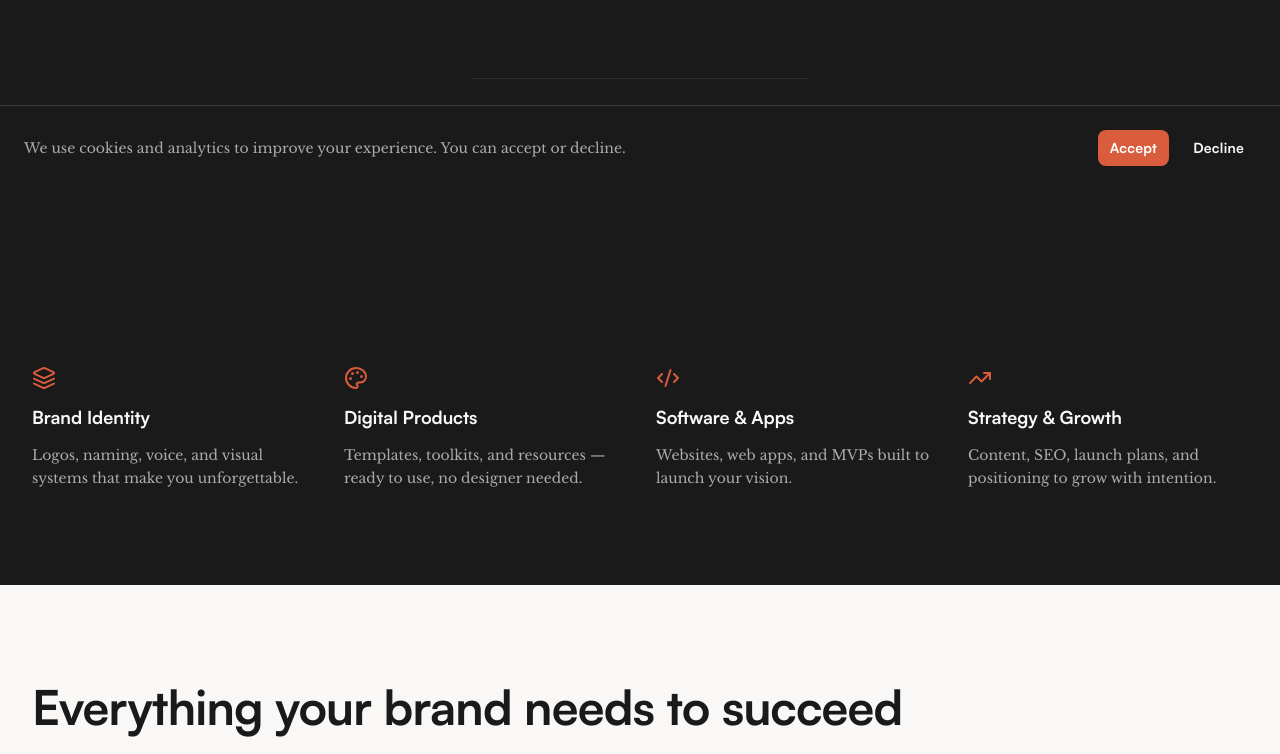
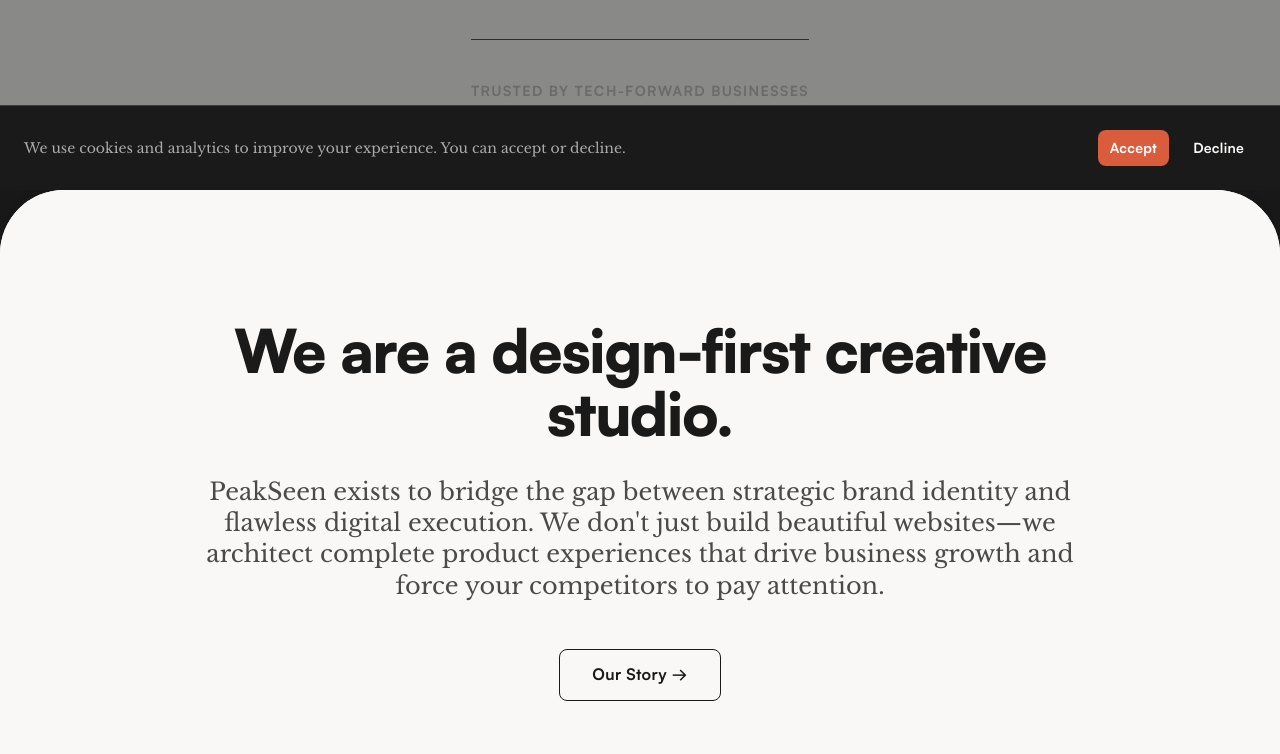
Before and after one commit to Imit96/peakseen, a Next.js app: page / in a window 1280 px wide. Shown: the part 610-1364 px from the top of the page. Built offline with nearby package versions, Linux system fonts and the light colour scheme; no server answers.

Commit message:
feat(ui): implement sticky 100vh hero scroll effect and inject about brief component

```diff
--- a/src/app/page.tsx
+++ b/src/app/page.tsx
@@ -1,5 +1,6 @@
 import type { Metadata } from 'next';
 import { Hero } from '@/components/features/home/hero';
+import { AboutBrief } from '@/components/features/home/about-brief';
 import { ValueStrip } from '@/components/features/home/value-strip';
 import { ServicesOverview } from '@/components/features/home/services-overview';
 import { FeaturedWork } from '@/components/features/home/featured-work';
@@ -18,8 +19,21 @@ export const metadata: Metadata = {
 
 export default function HomePage() {
   return (
-    <>
+    <main className="relative bg-charcoal">
+      {/*
+        This is the fixed Hero background layer.
+        It stays locked in the viewport while the rest of the page scrolls over it.
+      */}
+      <div className="fixed inset-0 w-full h-screen z-0">
         <Hero />
+      </div>
+
+      {/*
+        This is the sliding content layer.
+        It starts precisely below the hero (mt-[100vh]) and slides *up* over it.
+      */}
+      <div className="relative z-10 mt-[100vh] bg-ivory rounded-t-[2.5rem] lg:rounded-t-[4rem] shadow-[0_-20px_40px_rgba(0,0,0,0.15)] overflow-hidden">
+        <AboutBrief />
         <ValueStrip />
         <ServicesOverview />
         <FeaturedWork />
@@ -29,6 +43,7 @@ export default function HomePage() {
         <BrandReportCta />
         <BlogPreview />
         <FinalCta />
-    </>
+      </div>
+    </main>
   );
 }
--- /dev/null
+++ b/src/components/features/home/about-brief.tsx
@@ -0,0 +1,36 @@
+import Link from 'next/link';
+import { Section } from '@/components/layout/section';
+import { FadeInOnScroll } from '@/components/motion/fade-in-on-scroll';
+import { cn } from '@/lib/utils';
+import { buttonVariants } from '@/components/ui/button-variants';
+
+export function AboutBrief() {
+  return (
+    <Section id="about-brief" className="bg-ivory py-24 lg:py-32">
+      <div className="mx-auto max-w-4xl text-center">
+        <FadeInOnScroll direction="up">
+          <h2 className="font-display text-4xl lg:text-6xl font-black tracking-[-0.02em] text-charcoal leading-[1.1]">
+            We are a design-first creative studio.
+          </h2>
+        </FadeInOnScroll>
+
+        <FadeInOnScroll delay={0.2} direction="up">
+          <p className="font-body text-xl lg:text-2xl text-grey-600 mt-8 leading-relaxed">
+            PeakSeen exists to bridge the gap between strategic brand identity and flawless digital execution. We don&apos;t just build beautiful websites—we architect complete product experiences that drive business growth and force your competitors to pay attention.
+          </p>
+        </FadeInOnScroll>
+
+        <FadeInOnScroll delay={0.4} direction="up">
+          <div className="mt-12">
+            <Link
+              href="/about"
+              className={cn(buttonVariants({ variant: 'secondary', size: 'lg' }), 'border-charcoal bg-transparent text-charcoal hover:bg-charcoal hover:text-ivory px-8')}
+            >
+              Our Story &rarr;
+            </Link>
+          </div>
+        </FadeInOnScroll>
+      </div>
+    </Section>
+  );
+}
--- a/src/components/features/home/hero.tsx
+++ b/src/components/features/home/hero.tsx
@@ -6,7 +6,7 @@ import { WordReveal } from '@/components/motion/word-reveal';
 
 export function Hero() {
   return (
-    <section className="bg-charcoal min-h-[95vh] flex flex-col justify-center items-center py-24 lg:py-32 relative overflow-hidden text-center">
+    <section className="h-screen w-full flex flex-col justify-center items-center py-24 lg:py-32 relative overflow-hidden text-center">
 
       {/* Dynamic Background Noise/Glow could go here, but keeping it minimal black */}
       <div className="absolute inset-0 bg-[radial-gradient(circle_at_top,_var(--tw-gradient-stops))] from-grey-900 via-charcoal to-charcoal opacity-50"></div>
```
Lines whose indentation alone changed are shown as unchanged.
